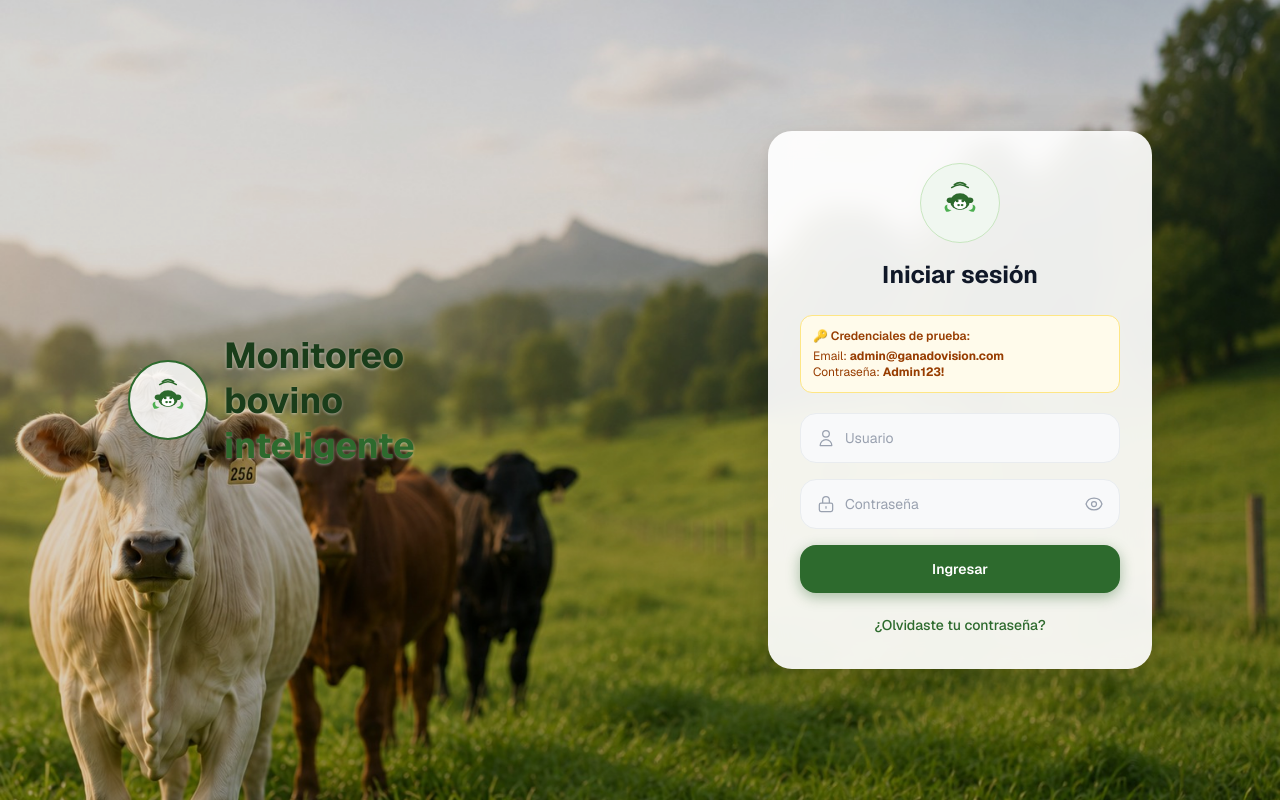
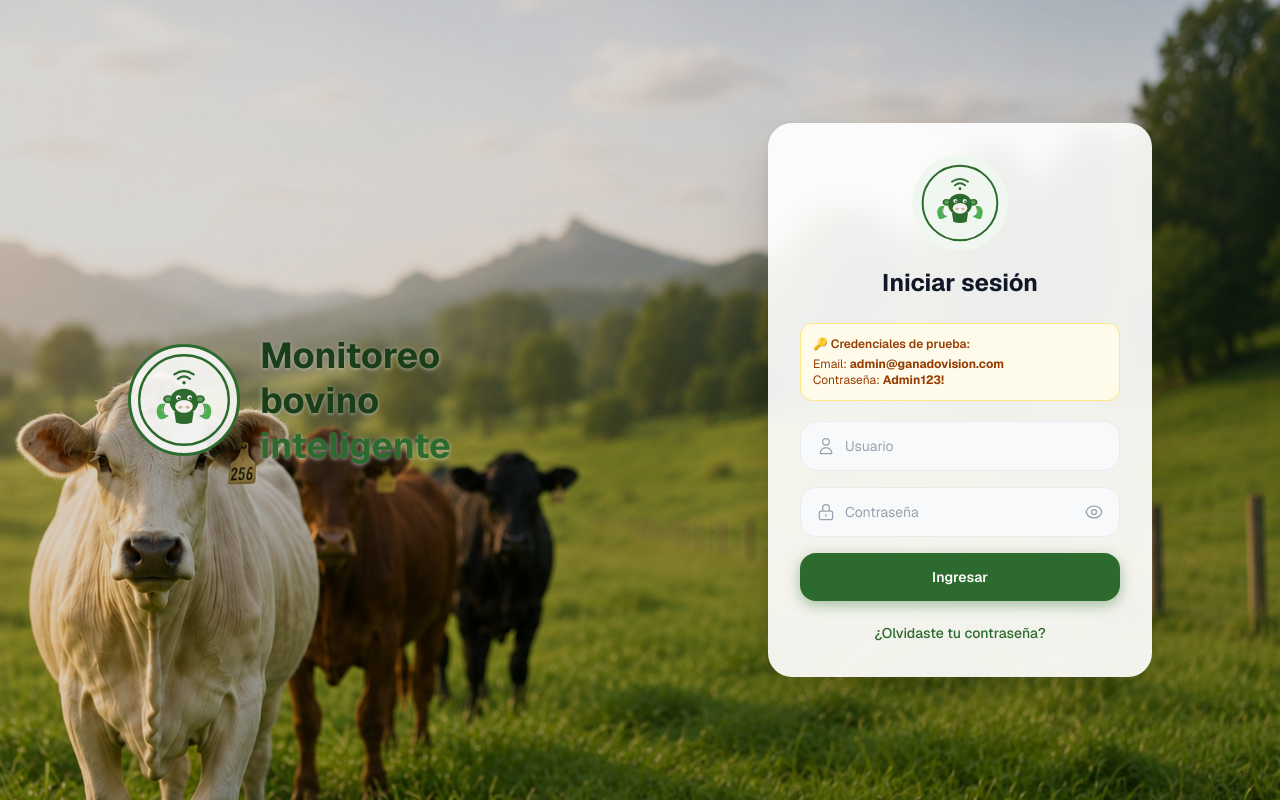
Before and after one commit to sebaa164/GANADO, a Next.js app: page /login in a window 1280 px wide. Built offline with nearby package versions, Linux system fonts and the light colour scheme; no server answers.

Commit message:
feat(auth): nuevo logo SVG vaca con wifi y hojas

```diff
--- a/src/app/(auth)/login/page.tsx
+++ b/src/app/(auth)/login/page.tsx
@@ -62,53 +62,22 @@ export default function LoginPage() {
 
         {/* Logo y texto izquierda */}
         <div className="hidden lg:flex flex-col gap-5 flex-1">
-          {/* Logo circular */}
-          <div className="flex items-center gap-4">
+          <div className="flex items-center gap-5">
+            {/* Logo circular con imagen SVG */}
             <div
-              className="w-20 h-20 rounded-full flex items-center justify-center"
-              style={{ backgroundColor: 'rgba(255,255,255,0.85)', border: '2px solid #2D6A2D' }}
+              className="w-28 h-28 rounded-full flex items-center justify-center shrink-0"
+              style={{ backgroundColor: 'rgba(255,255,255,0.88)', border: '3px solid #2D6A2D' }}
             >
-              {/* Ícono vaca con señal */}
-              <svg viewBox="0 0 80 80" className="w-14 h-14" fill="none">
-                {/* Señal wifi arriba */}
-                <path d="M32 14 Q40 8 48 14" stroke="#2D6A2D" strokeWidth="2.5" strokeLinecap="round" fill="none"/>
-                <path d="M28 18 Q40 10 52 18" stroke="#2D6A2D" strokeWidth="2" strokeLinecap="round" fill="none"/>
-                {/* Cabeza vaca */}
-                <ellipse cx="40" cy="38" rx="14" ry="12" fill="#2D6A2D"/>
-                {/* Orejas */}
-                <ellipse cx="26" cy="36" rx="5" ry="4" fill="#2D6A2D"/>
-                <ellipse cx="54" cy="36" rx="5" ry="4" fill="#2D6A2D"/>
-                {/* Cara */}
-                <ellipse cx="40" cy="42" rx="9" ry="7" fill="#fff"/>
-                {/* Ojos */}
-                <circle cx="36" cy="37" r="2" fill="#2D6A2D"/>
-                <circle cx="44" cy="37" r="2" fill="#2D6A2D"/>
-                {/* Nariz */}
-                <ellipse cx="38" cy="43" rx="2" ry="1.5" fill="#2D6A2D"/>
-                <ellipse cx="43" cy="43" rx="2" ry="1.5" fill="#2D6A2D"/>
-                {/* Hoja izquierda */}
-                <path d="M20 52 Q15 44 22 42 Q20 50 28 50 Q22 54 20 52Z" fill="#4caf50"/>
-                {/* Hoja derecha */}
-                <path d="M60 52 Q65 44 58 42 Q60 50 52 50 Q58 54 60 52Z" fill="#4caf50"/>
-              </svg>
+              <img src="/ganado-logo.svg" alt="Logo GanadoVision" className="w-24 h-24" />
             </div>
             <div>
-              <h1
-                className="text-4xl font-bold leading-tight"
-                style={{ color: '#1a3d1a', textShadow: '0 1px 3px rgba(255,255,255,0.5)' }}
-              >
+              <h1 className="text-4xl font-bold leading-tight drop-shadow-sm" style={{ color: '#1a3d1a', textShadow: '0 1px 4px rgba(255,255,255,0.6)' }}>
                 Monitoreo
               </h1>
-              <h1
-                className="text-4xl font-bold leading-tight"
-                style={{ color: '#1a3d1a', textShadow: '0 1px 3px rgba(255,255,255,0.5)' }}
-              >
+              <h1 className="text-4xl font-bold leading-tight drop-shadow-sm" style={{ color: '#1a3d1a', textShadow: '0 1px 4px rgba(255,255,255,0.6)' }}>
                 bovino
               </h1>
-              <h1
-                className="text-4xl font-bold leading-tight"
-                style={{ color: '#2D6A2D', textShadow: '0 1px 3px rgba(255,255,255,0.5)' }}
-              >
+              <h1 className="text-4xl font-bold leading-tight drop-shadow-sm" style={{ color: '#2D6A2D', textShadow: '0 1px 4px rgba(255,255,255,0.6)' }}>
                 inteligente
               </h1>
             </div>
@@ -128,23 +97,10 @@ export default function LoginPage() {
           {/* Ícono vaca centrado en la card */}
           <div className="flex justify-center mb-4">
             <div
-              className="w-20 h-20 rounded-full flex items-center justify-center"
-              style={{ backgroundColor: '#f0f7f0', border: '1px solid #c8e6c0' }}
+              className="w-24 h-24 rounded-full flex items-center justify-center"
+              style={{ backgroundColor: '#f0f7f0' }}
             >
-              <svg viewBox="0 0 80 80" className="w-14 h-14" fill="none">
-                <path d="M32 14 Q40 8 48 14" stroke="#2D6A2D" strokeWidth="2.5" strokeLinecap="round" fill="none"/>
-                <path d="M28 18 Q40 10 52 18" stroke="#2D6A2D" strokeWidth="2" strokeLinecap="round" fill="none"/>
-                <ellipse cx="40" cy="38" rx="14" ry="12" fill="#2D6A2D"/>
-                <ellipse cx="26" cy="36" rx="5" ry="4" fill="#2D6A2D"/>
-                <ellipse cx="54" cy="36" rx="5" ry="4" fill="#2D6A2D"/>
-                <ellipse cx="40" cy="42" rx="9" ry="7" fill="#fff"/>
-                <circle cx="36" cy="37" r="2" fill="#2D6A2D"/>
-                <circle cx="44" cy="37" r="2" fill="#2D6A2D"/>
-                <ellipse cx="38" cy="43" rx="2" ry="1.5" fill="#2D6A2D"/>
-                <ellipse cx="43" cy="43" rx="2" ry="1.5" fill="#2D6A2D"/>
-                <path d="M20 52 Q15 44 22 42 Q20 50 28 50 Q22 54 20 52Z" fill="#4caf50"/>
-                <path d="M60 52 Q65 44 58 42 Q60 50 52 50 Q58 54 60 52Z" fill="#4caf50"/>
-              </svg>
+              <img src="/ganado-logo.svg" alt="Logo GanadoVision" className="w-20 h-20" />
             </div>
           </div>
 
```
Also changed, not shown: public/ganado-logo.svg.
